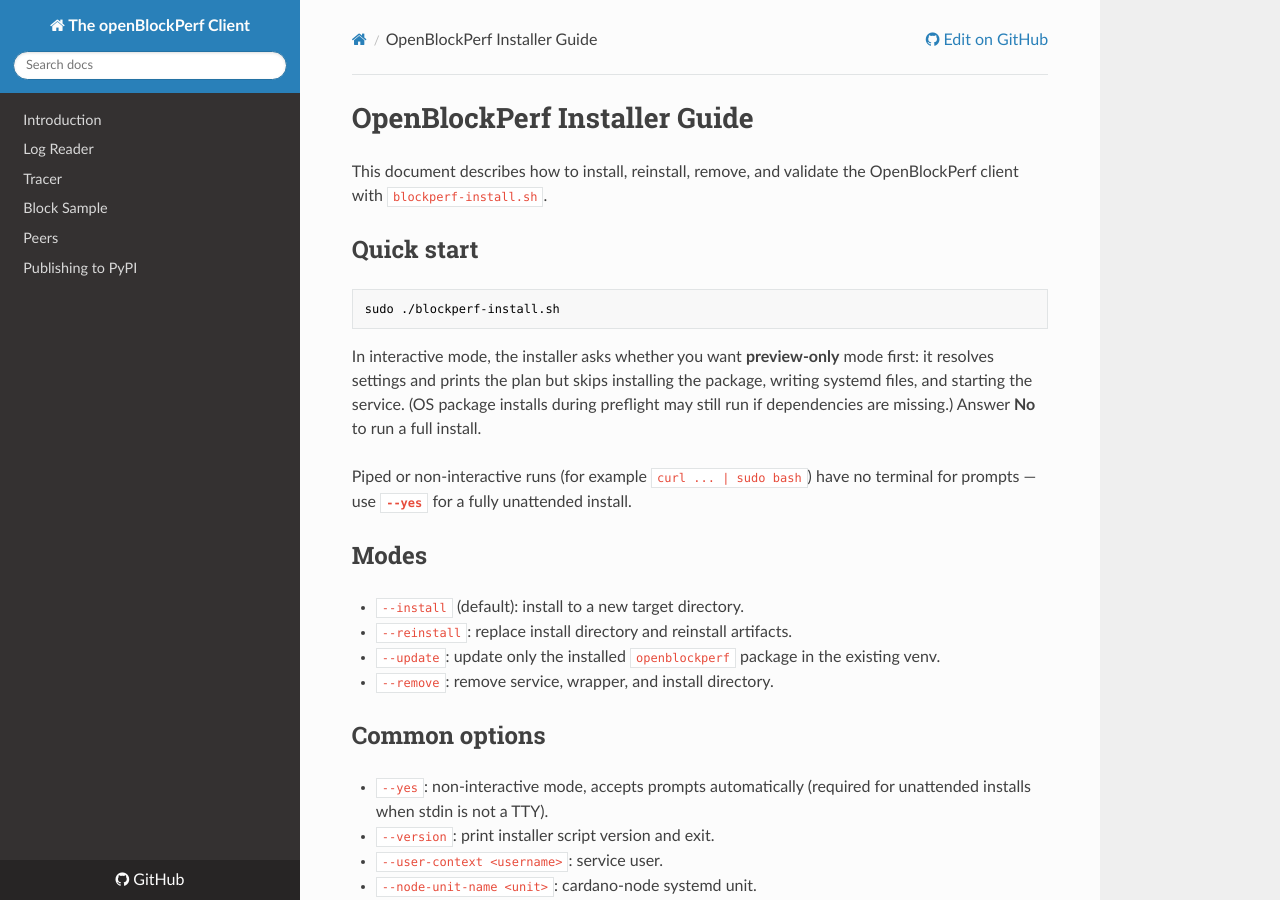
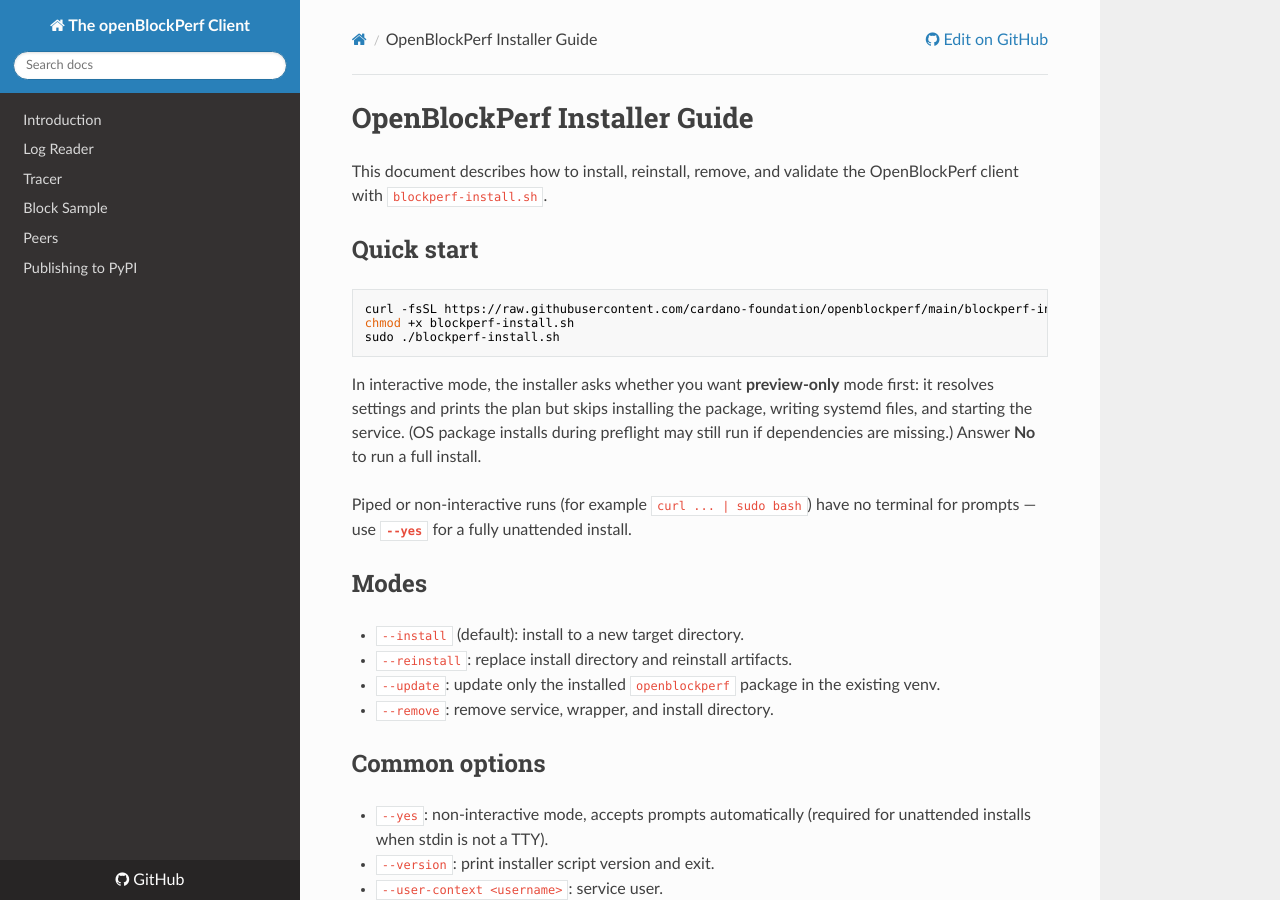
Before and after one commit to cardano-foundation/openblockperf, an MkDocs documentation site: the page built from docs/blockperf-install.md, in a window 1280 px wide and 900 px high. Built offline with MkDocs 1.6.1, drawn with Linux system fonts in a browser that asks for light colours; nearby versions of some CDN libraries.

Commit message:
documentation

````diff
--- a/docs/blockperf-install.md
+++ b/docs/blockperf-install.md
@@ -5,6 +5,8 @@
 ## Quick start
 
 ```bash
+curl -fsSL https://raw.githubusercontent.com/cardano-foundation/openblockperf/main/blockperf-install.sh -o blockperf-install.sh
+chmod +x blockperf-install.sh
 sudo ./blockperf-install.sh
 ```
 
````
Also changed, not shown: README.md (+2 -3 lines).
